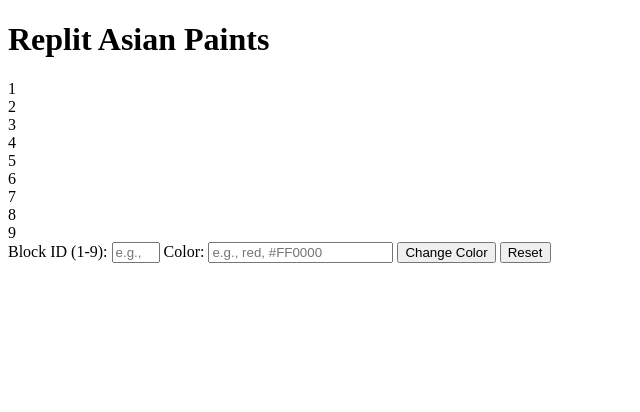
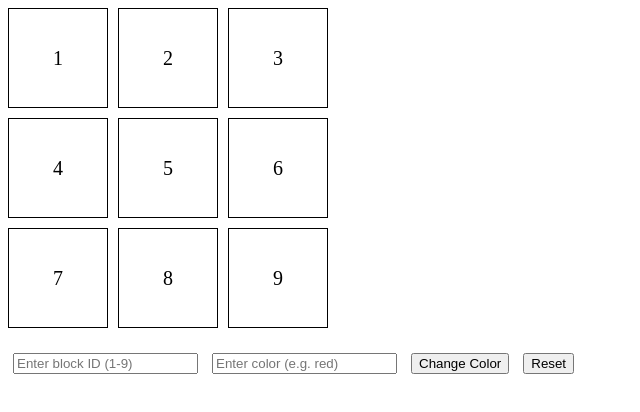
Before and after one commit to acciojob/Replit-Asian-Paints-prafulparmar-095, a website: page main.html in a window 1280 px wide. Both pictures are taken after a click on the button "Change Color". Shown: the whole page, without its empty margins (0-640 px from the left). Drawn offline with Linux system fonts and the light colour scheme.

Commit message:
created a submission

```diff
--- a/main.html
+++ b/main.html
@@ -1,36 +1,30 @@
 <!DOCTYPE html>
 <html lang="en">
 <head>
-    <meta charset="UTF-8">
-    <meta name="viewport" content="width=device-width, initial-scale=1.0">
-    <title>Replit Asian Paints</title>
-    <link rel="stylesheet" href="style.css">
+  <meta charset="UTF-8" />
+  <meta name="viewport" content="width=device-width, initial-scale=1.0"/>
+  <title>Replit Asian Paints</title>
+  <link rel="stylesheet" href="styles.css" />
 </head>
 <body>
-    <h1>Replit Asian Paints</h1>
 
-    <div id="grid-container">
-        <div id="1" class="grid-item">1</div>
-        <div id="2" class="grid-item">2</div>
-        <div id="3" class="grid-item">3</div>
-        <div id="4" class="grid-item">4</div>
-        <div id="5" class="grid-item">5</div>
-        <div id="6" class="grid-item">6</div>
-        <div id="7" class="grid-item">7</div>
-        <div id="8" class="grid-item">8</div>
-        <div id="9" class="grid-item">9</div>
-    </div>
+  <div id="grid-container">
+    <div class="grid-item" id="1">1</div>
+    <div class="grid-item" id="2">2</div>
+    <div class="grid-item" id="3">3</div>
+    <div class="grid-item" id="4">4</div>
+    <div class="grid-item" id="5">5</div>
+    <div class="grid-item" id="6">6</div>
+    <div class="grid-item" id="7">7</div>
+    <div class="grid-item" id="8">8</div>
+    <div class="grid-item" id="9">9</div>
+  </div>
 
-    <div class="controls">
-        <label for="block_id">Block ID (1-9):</label>
-        <input type="number" id="block_id" min="1" max="9" placeholder="e.g., 3">
+  <input type="text" id="block_id" placeholder="Enter block ID (1-9)" />
+  <input type="text" id="colour_id" placeholder="Enter color (e.g. red)" />
+  <button id="change_button">Change Color</button>
+  <button id="Reset">Reset</button>
 
-        <label for="colour_id">Color:</label>
-        <input type="text" id="colour_id" placeholder="e.g., red, #FF0000">
-
-        <button id="change_button">Change Color</button>
-        <button id="Reset">Reset</button> </div>
-
-    <script src="script.js"></script>
+  <script src="script.js"></script>
 </body>
 </html>
--- a/script.js
+++ b/script.js
@@ -1,43 +1,22 @@
-document.addEventListener('DOMContentLoaded', () => {
-    const blockIdInput = document.getElementById('block_id');
-    const colourIdInput = document.getElementById('colour_id');
-    const changeButton = document.getElementById('change_button');
-    const resetButton = document.getElementById('Reset'); // Changed ID to 'Reset'
-    const gridItems = document.querySelectorAll('.grid-item');
+const changeBtn = document.getElementById('change_button');
+const resetBtn = document.getElementById('Reset');
 
-    const resetAllGridColors = () => {
-        gridItems.forEach(item => {
-            item.style.backgroundColor = 'transparent';
-        });
-    };
+changeBtn.addEventListener('click', () => {
+  const blockId = document.getElementById('block_id').value;
+  const color = document.getElementById('colour_id').value;
 
-    changeButton.addEventListener('click', () => {
-        const blockId = parseInt(blockIdInput.value);
-        const newColor = colourIdInput.value.trim();
+  for (let i = 1; i <= 9; i++) {
+    document.getElementById(String(i)).style.backgroundColor = 'transparent';
+  }
 
-        if (isNaN(blockId) || blockId < 1 || blockId > 9) {
-            alert('Please enter a valid Block ID between 1 and 9.');
-            return;
-        }
-        if (!newColor) {
-            alert('Please enter a color.');
-            return;
-        }
+  const block = document.getElementById(blockId);
+  if (block) {
+    block.style.backgroundColor = color;
+  }
+});
 
-        resetAllGridColors();
-
-        // Select the specific grid item using the numeric ID directly
-        const selectedGridItem = document.getElementById(blockId.toString());
-        if (selectedGridItem) {
-            selectedGridItem.style.backgroundColor = newColor;
-        } else {
-            console.error(`Grid item with ID '${blockId}' not found.`);
-        }
-    });
-
-    resetButton.addEventListener('click', () => {
-        resetAllGridColors();
-        blockIdInput.value = '';
-        colourIdInput.value = '';
-    });
+resetBtn.addEventListener('click', () => {
+  for (let i = 1; i <= 9; i++) {
+    document.getElementById(String(i)).style.backgroundColor = 'transparent';
+  }
 });
--- a/styles.css
+++ b/styles.css
@@ -1,69 +1,20 @@
-body {
-    font-family: Arial, sans-serif;
-    display: flex;
-    flex-direction: column;
-    align-items: center;
-    margin-top: 50px;
-}
-
 #grid-container {
   display: grid;
   grid-template-columns: repeat(3, 100px);
   grid-template-rows: repeat(3, 100px);
-    gap: 5px;
-    border: 1px solid #ccc;
-    padding: 10px;
+  gap: 10px;
   margin-bottom: 20px;
 }
 
 .grid-item {
-    width: 100px;
-    height: 100px;
+  background-color: transparent;
+  border: 1px solid #000;
   display: flex;
+  align-items: center;
   justify-content: center;
-    align-items: center;
-    border: 1px solid #eee;
-    font-size: 1.5em;
-    font-weight: bold;
-    background-color: transparent;
-    transition: background-color 0.3s ease;
+  font-size: 20px;
 }
 
-.controls {
-    display: flex;
-    gap: 10px;
-    align-items: center;
+input, button {
+  margin: 5px;
 }
-
-input[type="number"],
-input[type="text"] {
-    padding: 8px;
-    border: 1px solid #ccc;
-    border-radius: 4px;
-}
-
-button {
-    padding: 10px 15px;
-    border: none;
-    border-radius: 4px;
-    cursor: pointer;
-    font-size: 1em;
-}
-
-#change_button {
-    background-color: #4CAF50;
-    color: white;
-}
-
-#change_button:hover {
-    background-color: #45a049;
-}
-
-#Reset { /* Changed ID to 'Reset' */
-    background-color: #f44336;
-    color: white;
-}
-
-#Reset:hover {
-    background-color: #da190b;
-}
```
Lines whose indentation alone changed are shown as unchanged.
